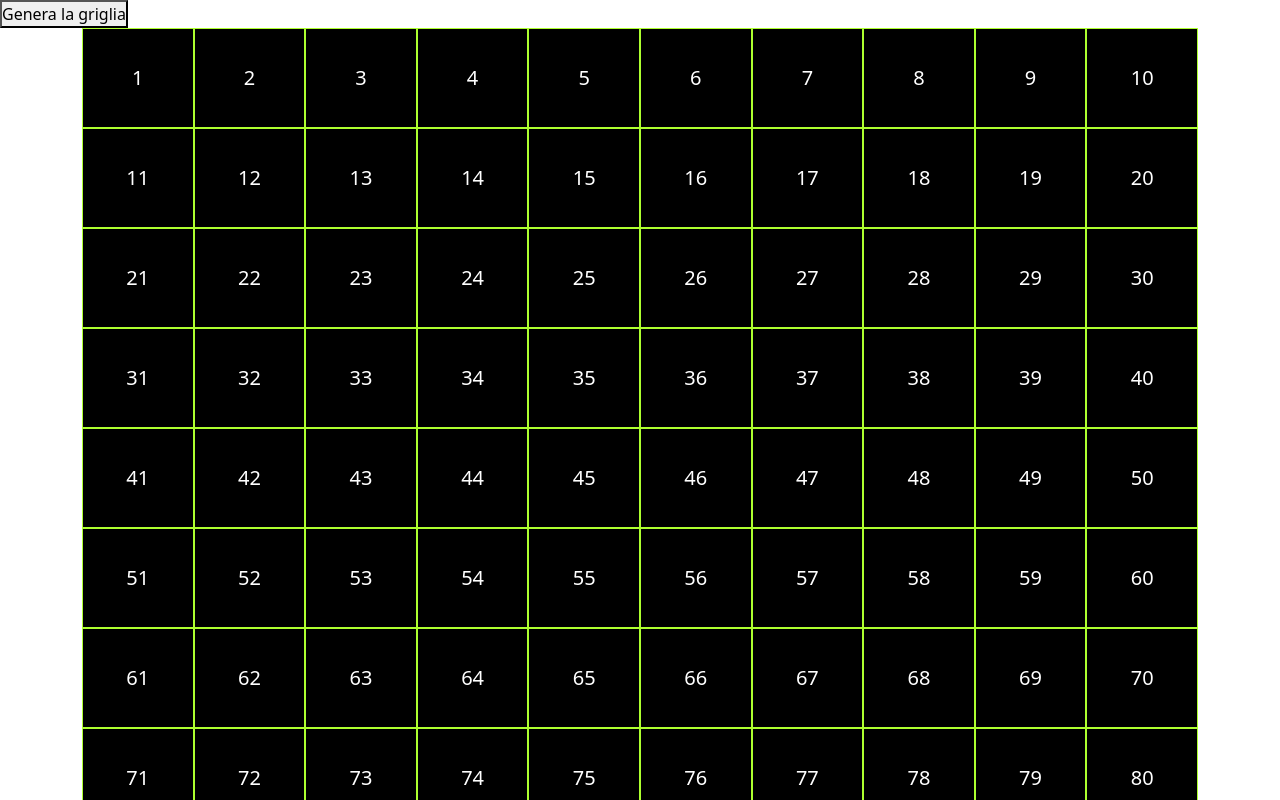
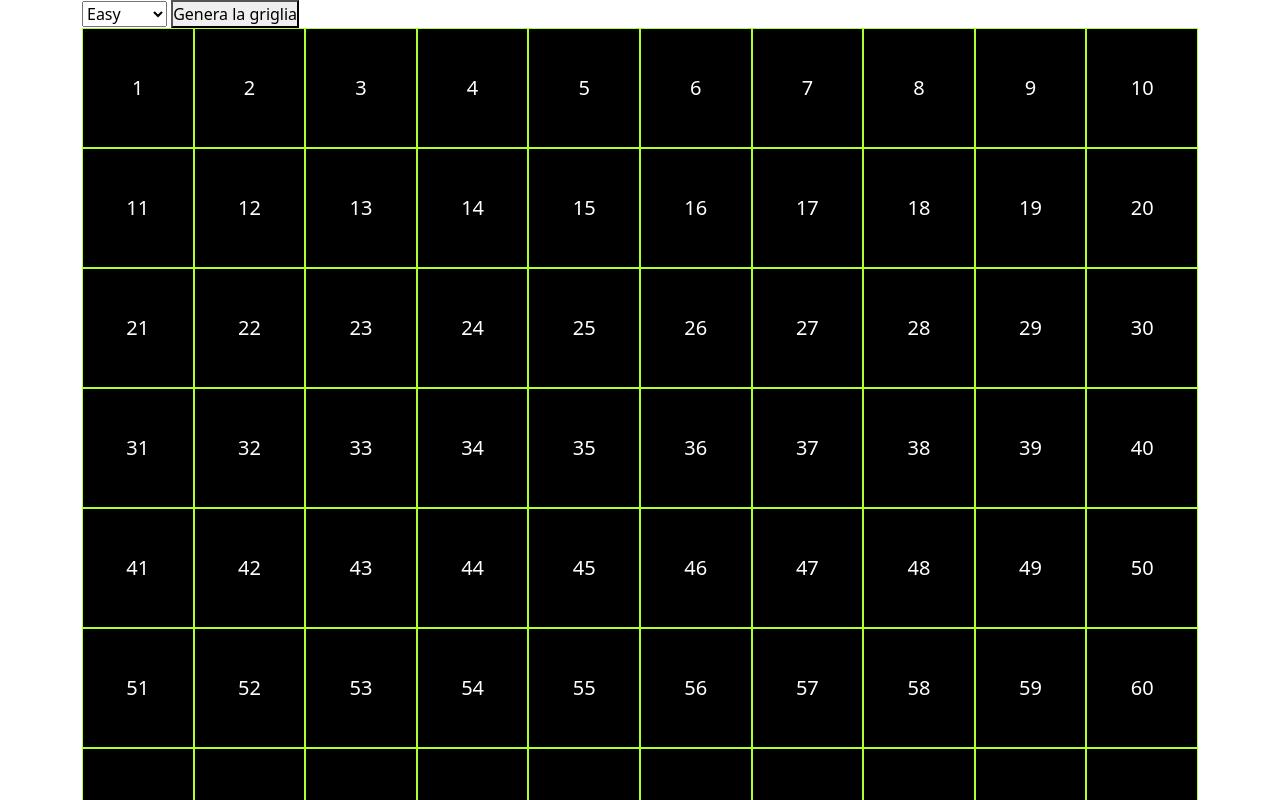
Before and after one commit to riccardotrezzi/js-campominato-dom, a plain HTML site: page index.html in a window 1280 px wide. Both pictures are taken after a click on the button "Genera la griglia". Shown: the top 800 px of the page. Drawn offline with nearby package versions, Linux system fonts and the light colour scheme.

Commit message:
Sistemato errore

```diff
--- a/css/style.css
+++ b/css/style.css
@@ -26,7 +26,7 @@ body{
 
 #grid-container > *{
     width: calc(100% / 10);
-    height: 100px;
+    height: 120px;
     border: 1px solid greenyellow;
     background-color: black;
     color: white;
--- a/index.html
+++ b/index.html
@@ -3,7 +3,7 @@
     <head>
         <meta charset="UTF-8">
         <meta name="viewport" content="width=device-width, initial-scale=1.0">
-        <title>Document</title>
+        <title>Campo Minato DOM</title>
 
         <!--CSS-->
         <link rel="stylesheet" href="css/style.css">
@@ -20,7 +20,13 @@
 
     <body>
         <!--HEADER-->
-        <div>
+        <div class="container">
+            <select id="levels">
+                <option value="1">Easy</option>
+                <option value="2">Medium</option>
+                <option value="3">Hard</option>
+            </select>
+
             <button id="start-button">
                 Genera la griglia
             </button>
--- a/js/scripts.js
+++ b/js/scripts.js
@@ -1,19 +1,45 @@
 const startButton = document.getElementById('start-button');
 
-startButton.addEventListener ('click', function (){
+startButton.addEventListener('click', function (){
+
     const gridContainer = document.getElementById('grid-container');
 
-    for (let i = 1; i <= 100; i++) {
+    const diffLevels = document.getElementById('levels');
+    console.log(diffLevels.value);
+
+    let numberCells = 100;
+
+    if (diffLevels.value == '2') {
+        numberCells = 81;
+    }
+    else if (diffLevels.value == '3') {
+        numberCells = 49;
+    }
+
+    gridContainer.innerHTML = '';
+
+    for (let i = 1; i <= numberCells; i++) {
 
         const newCell = document.createElement('div');
         newCell.innerHTML = i;
-        gridContainer.append(newCell);
+
+
+        if (numberCells == 100){
+            newCell.classList.add('easy');
+        }
+        else if (numberCells == 81){
+            newCell.classList.add('medium');
+        }
+        else if (numberCells == 49){
+            newCell.classList.add('hard');
+        }
 
         newCell.addEventListener ('click', function (){
-            //console.log('this', this, typeof this);
 
             this.classList.add('click-card');
             console.log(i);
         })
+
+        gridContainer.append(newCell);
     }
 })
```
Also changed, not shown: ._index.html.
